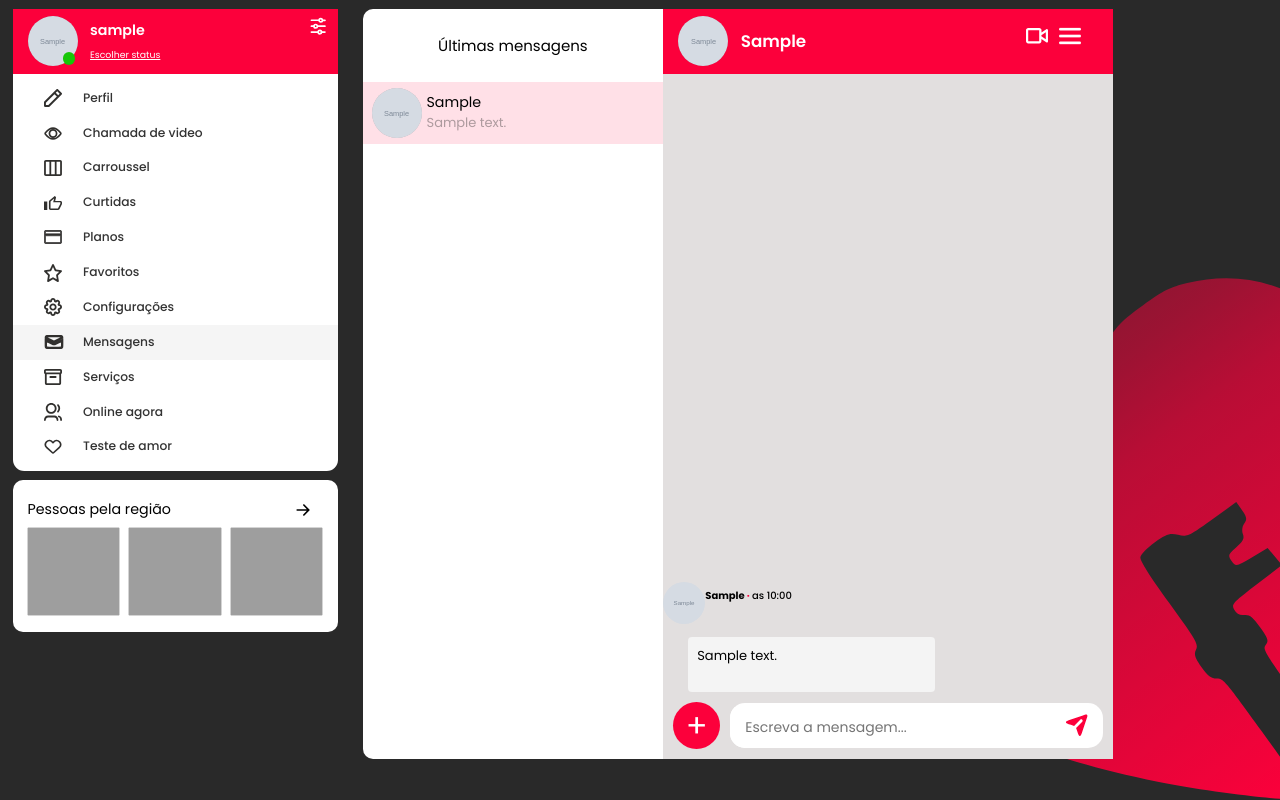
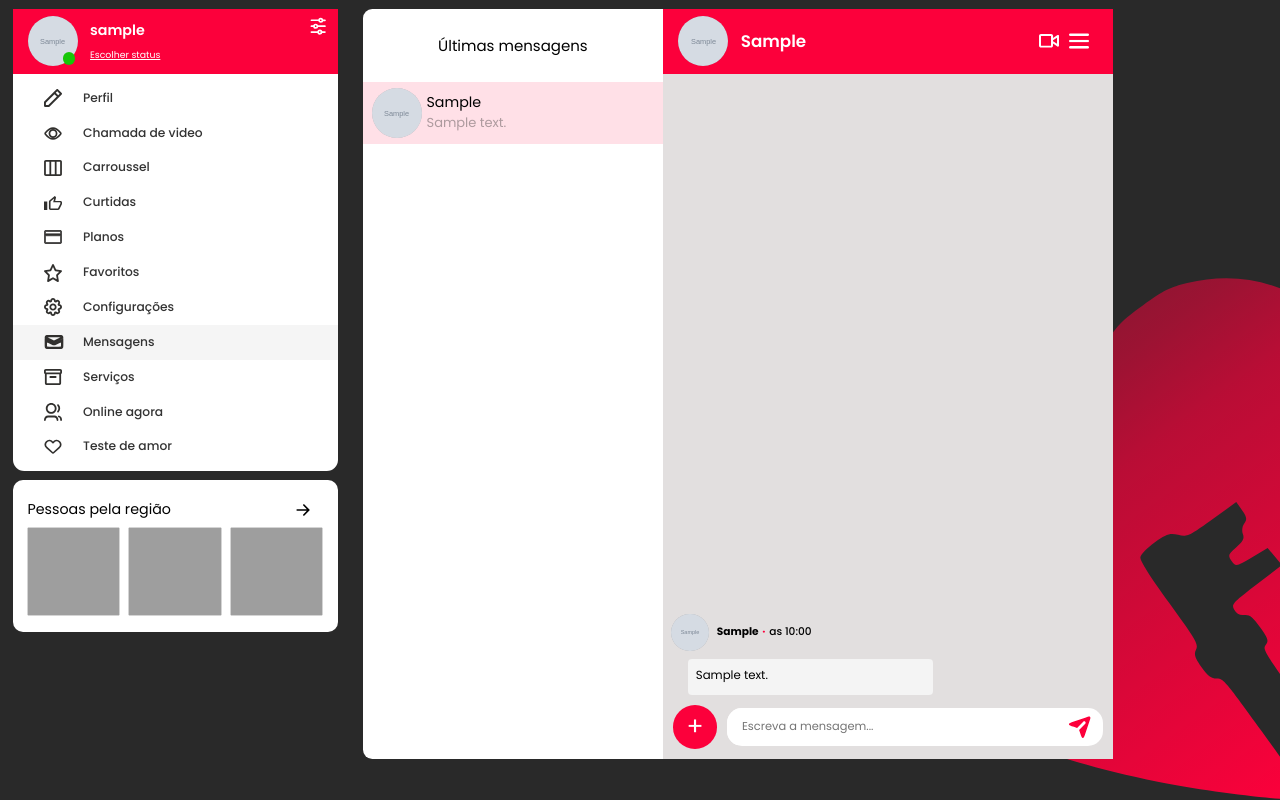
Before and after one commit to florenciogoncalves/keyslove, a PHP site: page /home/mensagens.php in a window 1280 px wide. Run offline with PHP 8.4, Linux system fonts and the light colour scheme; the visitor is signed in with stand-in values (Sample User, id 1); tables that the repository leaves empty or names only in its code hold one stand-in row (values such as "Sample post"); grey boxes marked "Sample" are stand-in pictures; style sheets or scripts are compiled from the project's sources; some libraries are stand-ins or nearby versions; grey boxes are pictures that could not be loaded.

Commit message:
Reajustes | Tela - Mensagens

```diff
--- a/home/mensagens.php
+++ b/home/mensagens.php
@@ -354,7 +354,7 @@ if (!$_SESSION['username']) {
 
                 <div class='the-message-container user'>
                   <div class='identifier'>
-                    <span><b>Você</b><span> &middot;</span> as <?= $sendHour ?></span>
+                    <span class="__sended-data"><?= $sendHour ?></span>
                   </div>
 
 
@@ -370,8 +370,8 @@ if (!$_SESSION['username']) {
 
                   <div class='the-message-container'>
                     <div class='identifier'>
-                    <object data='./../_storage/images/<?= $sender_photo['photo'] ?>' class='sender_img'></object>
-                      <span><b><?= $user ?></b><span> &middot; </span> as <?= $sendHour ?></span>
+                    <object data='./../_storage/images/<?= $reciver_photo_user['photo'] ?>' class='sender_img'></object>
+                      <span class="__sended-data"><b><?= $user ?></b><span class="__middot">&middot;</span>as <?= $sendHour ?></span>
                     </div>
 
                     <div class='text-container'>
--- a/style/css/home.css
+++ b/style/css/home.css
@@ -319,7 +319,7 @@ main#carroussel figcaption#descricao-perfil .__data.__data {
   color: var(--vermelho-principal);
   font-weight: bolder;
   display: inline-block;
-  margin: 0 5px;
+  margin: 0 0.15rem;
   font-size: inherit;
 }
 
--- a/style/css/style.css
+++ b/style/css/style.css
@@ -775,8 +775,8 @@ input::-webkit-calendar-picker-indicator {
 
 #mensagens .peoples-to-chat,
 #bloqueados #blacklist {
-  border-bottom-left-radius: 10px;
-  border-top-left-radius: 10px;
+  border-bottom-left-radius: 0.37rem;
+  border-top-left-radius: 0.37rem;
   background: #fff;
   display: flex;
   flex-direction: column;
@@ -878,15 +878,23 @@ main#mensagens .chat {
   display: flex;
   flex-direction: row;
   width: max-content;
+  height: max-content;
+  align-items: center;
   margin: auto auto auto 0;
-  padding-right: 20px;
+  padding-right: 0.5rem;
   position: relative;
 }
+#mensagens .botoes-top a {
+  display: flex;
+  width: max-content;
+  height: max-content;
+}
 
 #mensagens .botoes-top button {
-  width: 28px;
-  height: 28px;
+  width: 1rem;
+  height: 1rem;
   border: none;
+  cursor: pointer;
   background: none;
   background-repeat: no-repeat;
   background-position: center;
@@ -994,38 +1002,35 @@ main#mensagens .chat {
   display: flex;
   flex-direction: column;
   overflow-y: scroll;
+  padding-right: 0.175rem;
 }
 
 #mensagens .the-message-container {
-  margin-top: 25px;
+  margin-top: 0.8rem;
+}
+#mensagens .the-message-container .writed-message {
+  margin: 0;
 }
 
 #mensagens .identifier {
-  width: 40%;
-  height: max-content;
-  display: flex;
-}
-
-#mensagens #sended .identifier img {
-  width: 42px;
-  height: 42px;
-  background: rgba(51, 51, 51, 0.3);
-  border-radius: 40px;
+  width: max-content;
+  height: max-content;
+  display: flex;
+}
+#mensagens .identifier .__sended-data {
+  height: 100%;
+  margin: auto 0;
+  align-items: center;
+  font-size: 0.425rem;
+  font-weight: 500;
+}
+#mensagens .identifier .sender_img {
+  width: 1.5rem;
+  height: 1.5rem;
+  border-radius: 50%;
   margin: 8px;
   object-fit: cover;
-}
-
-#mensagens #sended .identifier > span {
-  height: 100%;
-  margin: auto 0 20px;
-  font-size: 10px;
-  font-weight: 500;
-}
-
-#mensagens #sended .identifier > span > span {
-  line-height: 0px;
-  font-weight: bolder;
-  color: var(--vermelho-principal);
+  background: rgba(51, 51, 51, 0.3);
 }
 
 #mensagens .text-container {
@@ -1040,11 +1045,11 @@ main#mensagens .chat {
 }
 
 #mensagens .text-container .writed-message {
-  padding: 9px;
+  padding: 0.3rem;
   overflow: hidden;
   max-height: max-content;
   word-break: break-word;
-  font-size: 13px;
+  font-size: 0.47rem;
 }
 
 #mensagens .text-container .blur {
@@ -1121,15 +1126,18 @@ main#mensagens .chat {
 }
 
 #mensagens #privado .add-media {
-  width: 47px;
-  height: 47px;
-  border-radius: 50px;
+  width: 1.75rem;
+  height: 1.75rem;
+  display: flex;
+  align-items: center;
+  justify-content: center;
+  border-radius: 50%;
   border: none;
-  text-align: center;
   margin: auto 0 0;
+  cursor: pointer;
   background-color: var(--vermelho-principal);
   color: #fff;
-  font-size: 32px;
+  font-size: 1rem;
 }
 
 #mensagens .message-text-container {
@@ -1185,20 +1193,6 @@ main#mensagens .chat {
   object-fit: scale-down;
 }
 
-/* #mensagens .sended-file .writed-message::after {
-  content: 'file';
-  color: #ffffff00;
-  width: 30px;
-  height: 99%;
-  box-sizing: border-box;
-  padding-right: 5px;
-  padding-left: 30px;
-  margin: auto 0;
-  margin: auto;
-  background: url(./../../images/file.png) no-repeat center center;
-  background-size: fill;
-  object-fit: scale-down;
-} */
 #mensagens .clear-file {
   width: 23px;
   height: 23px;
@@ -1221,8 +1215,9 @@ main#mensagens .chat {
   border: none;
   text-align: justify;
   box-sizing: border-box;
+  margin: auto;
   font-weight: 400;
-  font-size: 14px;
+  font-size: 0.457rem;
 }
 
 #mensagens #message-text::-webkit-scrollbar {
@@ -1234,12 +1229,14 @@ main#mensagens .chat {
 }
 
 #mensagens .send-message {
-  width: 45px;
-  height: 45px;
+  width: 1.5rem;
+  height: 1.5rem;
   margin-right: 6px;
   border: none;
   position: relative;
+  cursor: pointer;
   background: url(./../../images/send-message-icon.svg) no-repeat center;
+  background-size: 0.9rem;
 }
 
 /* DOCUMENTO curtidas.php & localizar-pessoas.php*/
--- a/style/scss/home.scss
+++ b/style/scss/home.scss
@@ -334,7 +334,7 @@ main#carroussel figcaption#descricao-perfil {
 	color: var(--vermelho-principal);
 	font-weight: bolder;
 	display: inline-block;
-	margin: 0 5px;
+	margin: 0 .15rem;
 	font-size: inherit;
 }
 
--- a/style/scss/style.scss
+++ b/style/scss/style.scss
@@ -394,8 +394,8 @@ input::-webkit-calendar-picker-indicator {
 }
 #mensagens .peoples-to-chat,
 #bloqueados #blacklist {
-	border-bottom-left-radius: 10px;
-	border-top-left-radius: 10px;
+	border-bottom-left-radius: .37rem;
+	border-top-left-radius: .37rem;
 	background: #fff;
 
 	display: flex;
@@ -456,7 +456,7 @@ main#mensagens .chat {
 
 	font-family: "Poppins";
 	font-weight: 600;
-	font-size: .67rem;
+	font-size: 0.67rem;
 	white-space: nowrap;
 }
 
@@ -464,15 +464,24 @@ main#mensagens .chat {
 	display: flex;
 	flex-direction: row;
 	width: max-content;
+	height: max-content;
+	align-items: center;
 	margin: auto auto auto 0;
-	padding-right: 20px;
+	padding-right: 0.5rem;
 	position: relative;
+	a {
+		display: flex;
+		width: max-content;
+		height: max-content;
+	}
 }
 
 #mensagens .botoes-top button {
-	width: 28px;
-	height: 28px;
+	width: 1rem;
+	height: 1rem;
 	border: none;
+	cursor: pointer;
+
 	background: none;
 	background-repeat: no-repeat;
 	background-position: center;
@@ -578,37 +587,37 @@ main#mensagens .chat {
 	display: flex;
 	flex-direction: column;
 	overflow-y: scroll;
+	padding-right: .175rem;
 }
 
 #mensagens .the-message-container {
-	margin-top: 25px;
+	margin-top: 0.8rem;
+	.writed-message {
+		margin: 0;
+	}
 }
 
 #mensagens .identifier {
-	width: 40%;
+	width: max-content;
 	height: max-content;
 	display: flex;
-}
-
-#mensagens #sended .identifier img {
-	width: 42px;
-	height: 42px;
-	background: rgba(51, 51, 51, 0.3);
-	border-radius: 40px;
-	margin: 8px;
-	object-fit: cover;
-}
-
-#mensagens #sended .identifier > span {
-	height: 100%;
-	margin: auto 0 20px;
-	font-size: 10px;
-	font-weight: 500;
-}
-#mensagens #sended .identifier > span > span {
-	line-height: 0px;
-	font-weight: bolder;
-	color: var(--vermelho-principal);
+	.__sended-data {
+		height: 100%;
+		margin: auto 0;
+		align-items: center;
+
+		font-size: .425rem;
+		font-weight: 500;
+	}
+	.sender_img {
+		width: 1.5rem;
+		height: 1.5rem;
+		border-radius: 50%;
+		margin: 8px;
+		object-fit: cover;
+
+		background: rgba(51, 51, 51, 0.3);
+	}
 }
 
 #mensagens .text-container {
@@ -623,11 +632,11 @@ main#mensagens .chat {
 }
 
 #mensagens .text-container .writed-message {
-	padding: 9px;
+	padding: .3rem;
 	overflow: hidden;
 	max-height: max-content;
 	word-break: break-word;
-	font-size: 13px;
+	font-size: .47rem;
 }
 
 #mensagens .text-container .blur {
@@ -703,16 +712,20 @@ main#mensagens .chat {
 }
 
 #mensagens #privado .add-media {
-	width: 47px;
-	height: 47px;
-	border-radius: 50px;
+	width: 1.75rem;
+	height: 1.75rem;
+	display: flex;
+	align-items: center;
+	justify-content: center;
+	border-radius: 50%;
 	border: none;
-	text-align: center;
 	margin: auto 0 0;
+	cursor: pointer;
+
 	background-color: var(--vermelho-principal);
 
 	color: #fff;
-	font-size: 32px;
+	font-size: 1rem;
 }
 
 #mensagens .message-text-container {
@@ -768,21 +781,6 @@ main#mensagens .chat {
 	object-fit: scale-down;
 }
 
-/* #mensagens .sended-file .writed-message::after {
-  content: 'file';
-  color: #ffffff00;
-  width: 30px;
-  height: 99%;
-  box-sizing: border-box;
-  padding-right: 5px;
-  padding-left: 30px;
-  margin: auto 0;
-  margin: auto;
-  background: url(./../../images/file.png) no-repeat center center;
-  background-size: fill;
-  object-fit: scale-down;
-} */
-
 #mensagens .clear-file {
 	width: 23px;
 	height: 23px;
@@ -806,9 +804,10 @@ main#mensagens .chat {
 	border: none;
 	text-align: justify;
 	box-sizing: border-box;
+	margin: auto;
 
 	font-weight: 400;
-	font-size: 14px;
+	font-size: .457rem;
 }
 
 #mensagens #message-text::-webkit-scrollbar {
@@ -820,12 +819,15 @@ main#mensagens .chat {
 }
 
 #mensagens .send-message {
-	width: 45px;
-	height: 45px;
+	width: 1.5rem;
+	height: 1.5rem;
 	margin-right: 6px;
 	border: none;
 	position: relative;
+	cursor: pointer;
+
 	background: url(./../../images/send-message-icon.svg) no-repeat center;
+	background-size: .9rem;
 }
 
 /* DOCUMENTO curtidas.php & localizar-pessoas.php*/
```
Also changed, not shown: 1 other file.
